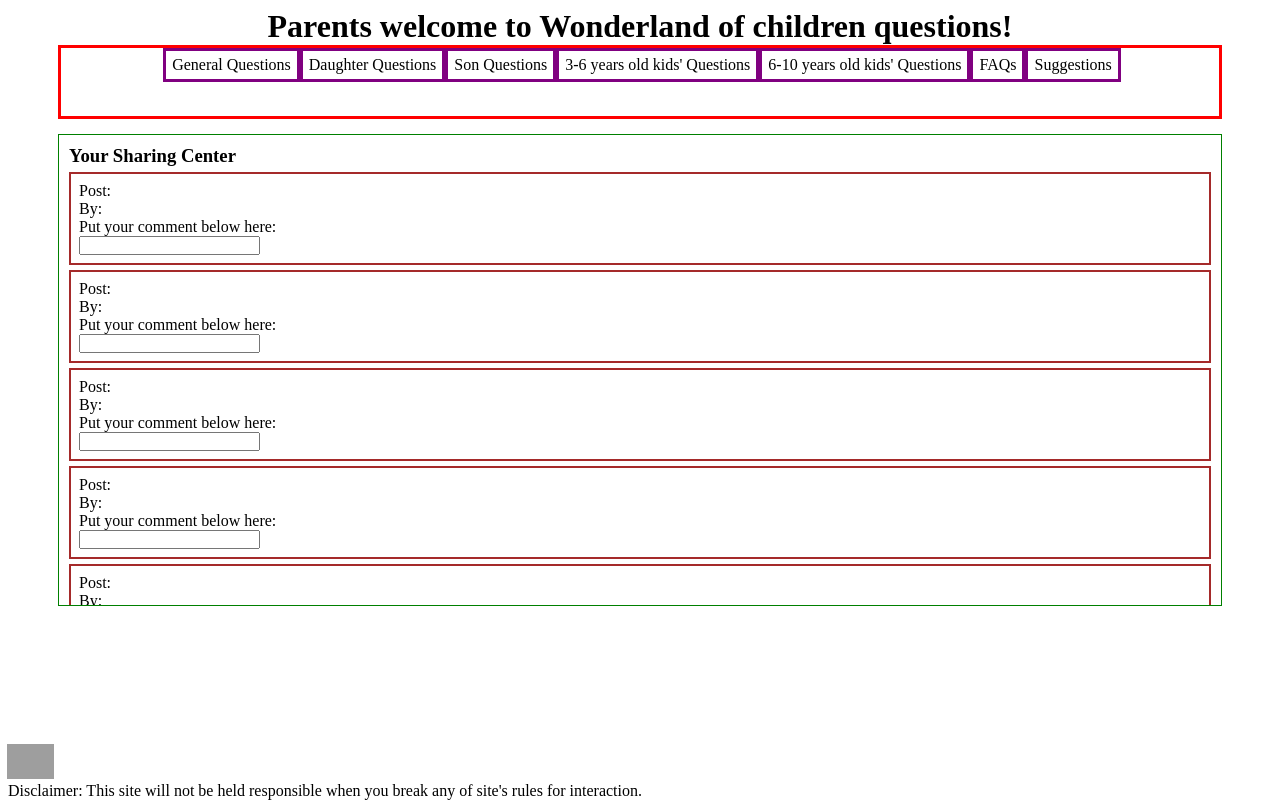
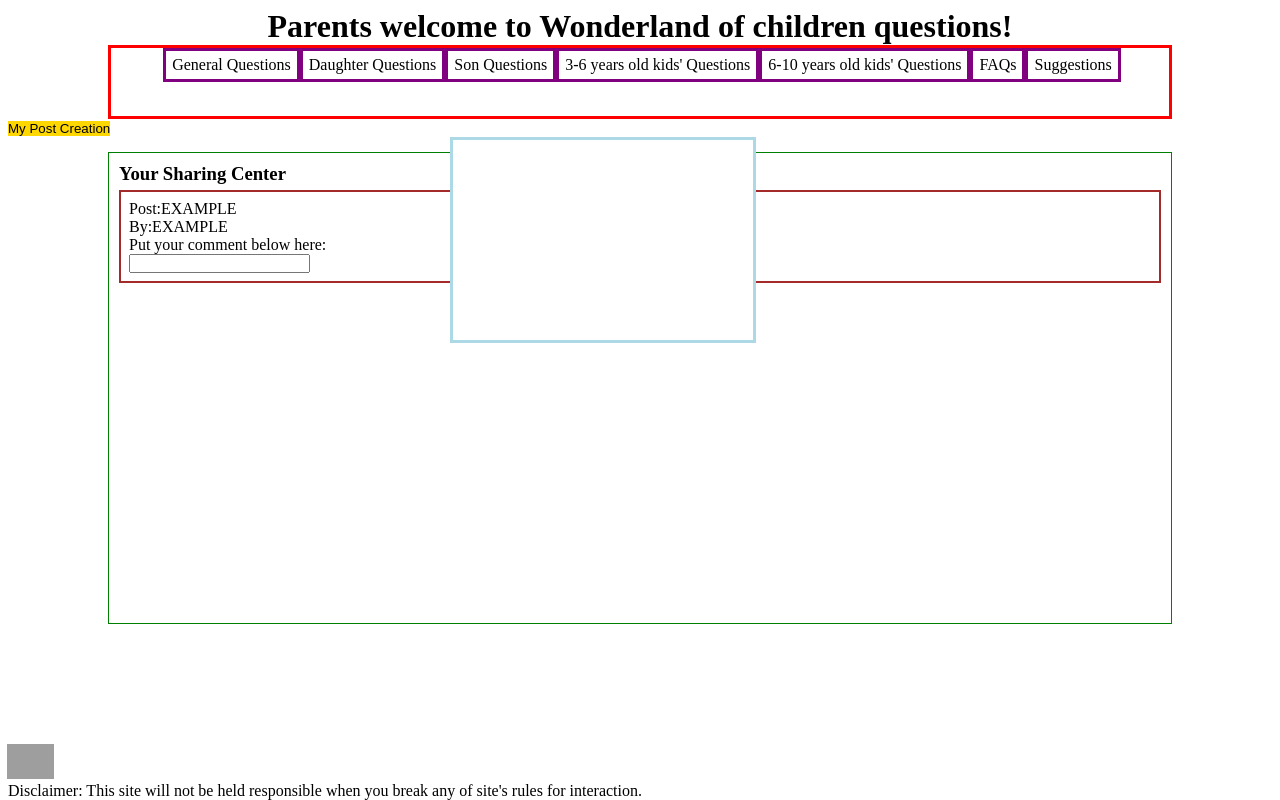
Before and after one commit to tjstalcup/BabiesQuestionsApp, a website: page FrontMain/index.html in a window 1280 px wide. Both pictures are taken after a click on the picture 640 px from the left and 368 px from the top of the page. Drawn offline with nearby package versions, Linux system fonts and the light colour scheme; grey boxes are pictures that could not be loaded.

Commit message:
rough start edits for front end

```diff
--- a/FrontMain/index.css
+++ b/FrontMain/index.css
@@ -39,7 +39,7 @@ footer {
   bottom: 0;
 }
 #nav {
-  margin: 0 50px;
+  margin: 0 100px;
   border: solid red;
   height: 68px;
   text-align: center;
@@ -52,6 +52,23 @@ footer {
 }
 .navBox:hover {
   text-decoration: underline;
+}
+#postCreation{
+  background-color: gold;
+  border: none;
+  color: black;
+  text-align: center;
+  text-decoration: none;
+}
+#postbox {
+  width: 300px;
+  height: 200px;
+  background:  white;
+  border: solid lightblue;
+  position: absolute;
+  left: 450px;
+  z-index: 2;
+  /* display: none; */
 }
 .reportbox {
   width: 300px;
@@ -78,7 +95,7 @@ footer {
   border: solid green 1px;
   margin-top: 5px;
   padding: 10px;
-  margin: 15px 50px;
+  margin: 15px 100px;
   height: 450px;
   overflow: scroll;
   /* text-align: center; */
--- a/FrontMain/index.js
+++ b/FrontMain/index.js
@@ -64,6 +64,104 @@
 // }
 // $(test());
 
+'use strict'
+
+// const CORS = "https://cors-anywhere.herokuapp.com/";
+// const POST_RESULTS = ('/mainServer');
+//
+// // function allPosts(callback) {
+// //   const listOfPosts = {
+// //     url: CORS + POST_RESULTS,
+// //     datatype: 'json',
+// //     type: 'GET',
+// //     success: callback
+// //   };
+// //   $.ajax(listOfPosts);
+// //   console.log('successful callback');
+// // }
+// // $(allPosts());
+//
+// //Testing ajax receiving page
+//
+// function retrievePosts(result) {
+//   $.ajax({
+//     url: CORS + POST_RESULTS,
+//     datatype: 'json',
+//     type: 'GET'
+//   })
+//   .done(function(data){
+//     console.log('successful');
+//     insidePage(data);
+//   })
+//   .fail(function(xhr, status, errorThrown){
+//     alert('This stage has been failed');
+//     console.log('status:' + status);
+//     console.log('error:' + errorThrown);
+//     console.log(xhr);
+//   })
+// }
+// $(retrievePosts);
+//Another test - FAIL
+
+// $.get(CORS + 'mainServer.js', function(data, status){
+//   console.log('Data:' + data + "\nStatus:" + status);
+//   insidePage(data);
+// });
+
+//Another test -
+// const resultTemplate = (
+//   '<li class="eachPost">' +
+//     '<p>Post:</p>' +
+//     '<p>By:/p>' +
+//     '<span class="post-user"></span>' +
+//     '<span>Location:</span>' +
+//     Put your comment below here: +
+//     '<br>' +
+//     '<input type="textarea">' +
+//   '</li>';
+// );
+//
+// const posts_centerURL = '/questionPost'
+//
+// function insidePage2() {
+//   console.log('Retrieving Posts')
+//   $.getJSON(posts_centerURL, function(allData) {
+//     console.log('rendering Posts');
+//     const postsList = allData.map(function(data){
+//       const result = $(resultTemplate);
+//       element.attr('id', data.id);
+//       element.find('.eachPost').text(data.parentName);
+//       data.
+//     })
+//   })
+// }
+
+//Unknown attempt to get Ajax coordinate with jquery
+//
+// function insidePage(data){
+//   $('#entrySubmit').click(function(e){
+//     e.preventDefault();
+//     const results = data.map(obj => {
+//       return `
+//       <li class='eachPost'>
+//         <p>Post: ${obj.title}</p>
+//         <p>By:${obj.parentName}</p>
+//         <span class='post-user'>
+//         ${obj.question}
+//         </span>
+//         <span>Location: ${obj.zipcode}</span>
+//         Put your comment below here:
+//         <br>
+//         <input type='textarea'>
+//       </li>`;
+//     })
+//     $('#usersPosts').html(results);
+//   });
+// }
+// $(insidePage);
+
+
+//  This is stage of what I wanted after login
 function enterMainPage() {
   $('#entrySubmit').click(function(e){
     e.preventDefault();
@@ -79,48 +177,14 @@ function enterMainPage() {
           <li class='navBox'>Suggestions</li>
         </ul>
        </nav>
+       <button id='postCreation'>My Post Creation</button>
+       <div id='postbox'></div>
        <section id='secondaryContainer'>
        <h3>Your Sharing Center</h3>
         <ul id='usersPosts'>
         <li class='eachPost'>
-            <p>Post:</p>
-            <p>By:</p>
-            <div class='post-user'>
-            </div>
-            Put your comment below here:
-            <br>
-            <input type='textarea'>
-          </li>
-          <li class='eachPost'>
-            <p>Post:</p>
-            <p>By:</p>
-            <div class='post-user'>
-            </div>
-            Put your comment below here:
-            <br>
-            <input type='textarea'>
-          </li>
-          <li class='eachPost'>
-            <p>Post:</p>
-            <p>By:</p>
-            <div class='post-user'>
-            </div>
-            Put your comment below here:
-            <br>
-            <input type='textarea'>
-          </li>
-          <li class='eachPost'>
-            <p>Post:</p>
-            <p>By:</p>
-            <div class='post-user'>
-            </div>
-            Put your comment below here:
-            <br>
-            <input type='textarea'>
-          </li>
-          <li class='eachPost'>
-            <p>Post:</p>
-            <p>By:</p>
+          <p>Post:EXAMPLE</p>
+          <p>By:EXAMPLE</p>
           <div class='post-user'>
           </div>
           Put your comment below here:
@@ -134,7 +198,74 @@ function enterMainPage() {
   });
     console.log('entered the main page successful');
     // $(reportIssue());
+    $(createPost);
   }
+
+
+  function createPost() {
+    $('#postCreation').on('click', function(){
+      $('#postbox').html(`
+        <h2>Post Creation</h2>
+        <fieldset id='postDesign'>
+        <legend>Post Submission</legend>
+        Title: <input class='postInfo' type='text' placeholder='Write down Title'>
+        Question: <input class='postInfo' type='text' placeholder='Write down a question'>
+        content: <textarea class='postInfo' type='text' placeholder='Write down content'>
+        date:
+        <input type='button'>Submit the post</input>
+        </fieldset>`
+      );
+    });
+  }
+  // $(createPost);
+
+// Just hold idea from enterMainPage
+  // <li class='eachPost'>
+  //   <p>Post:</p>
+  //   <p>By:</p>
+  //   <div class='post-user'>
+  //   </div>
+  //   Put your comment below here:
+  //   <br>
+  //   <input type='textarea'>
+  // </li>
+  // <li class='eachPost'>
+  //   <p>Post:</p>
+  //   <p>By:</p>
+  //   <div class='post-user'>
+  //   </div>
+  //   Put your comment below here:
+  //   <br>
+  //   <input type='textarea'>
+  // </li>
+  // <li class='eachPost'>
+  //   <p>Post:</p>
+  //   <p>By:</p>
+  //   <div class='post-user'>
+  //   </div>
+  //   Put your comment below here:
+  //   <br>
+  //   <input type='textarea'>
+  // </li>
+  // <li class='eachPost'>
+  //   <p>Post:</p>
+  //   <p>By:</p>
+  //   <div class='post-user'>
+  //   </div>
+  //   Put your comment below here:
+  //   <br>
+  //   <input type='textarea'>
+  // </li>
+  // <li class='eachPost'>
+  //   <p>Post:</p>
+  //   <p>By:</p>
+  //   <div class='post-user'>
+  //   </div>
+  //   Put your comment below here:
+  //   <br>
+  //   <input type='textarea'>
+  // </li>
+
 
 // ${body.questionboard.title[0]}
 
@@ -151,7 +282,7 @@ function enterMainPage() {
 //  <img src='${pic[5]}'>
 // </section>
 // <p> ${data.post[index].question} </p>
-  $(enterMainPage());
+  $(enterMainPage);
 
   function profileCreation() {
     $('#signUp').click(function(e) {
```
Also changed, not shown: mainServer.js (+108 -99 lines), posts_centerRouter.js (added, +117 -0 lines). Lines whose indentation alone changed are shown as unchanged.
